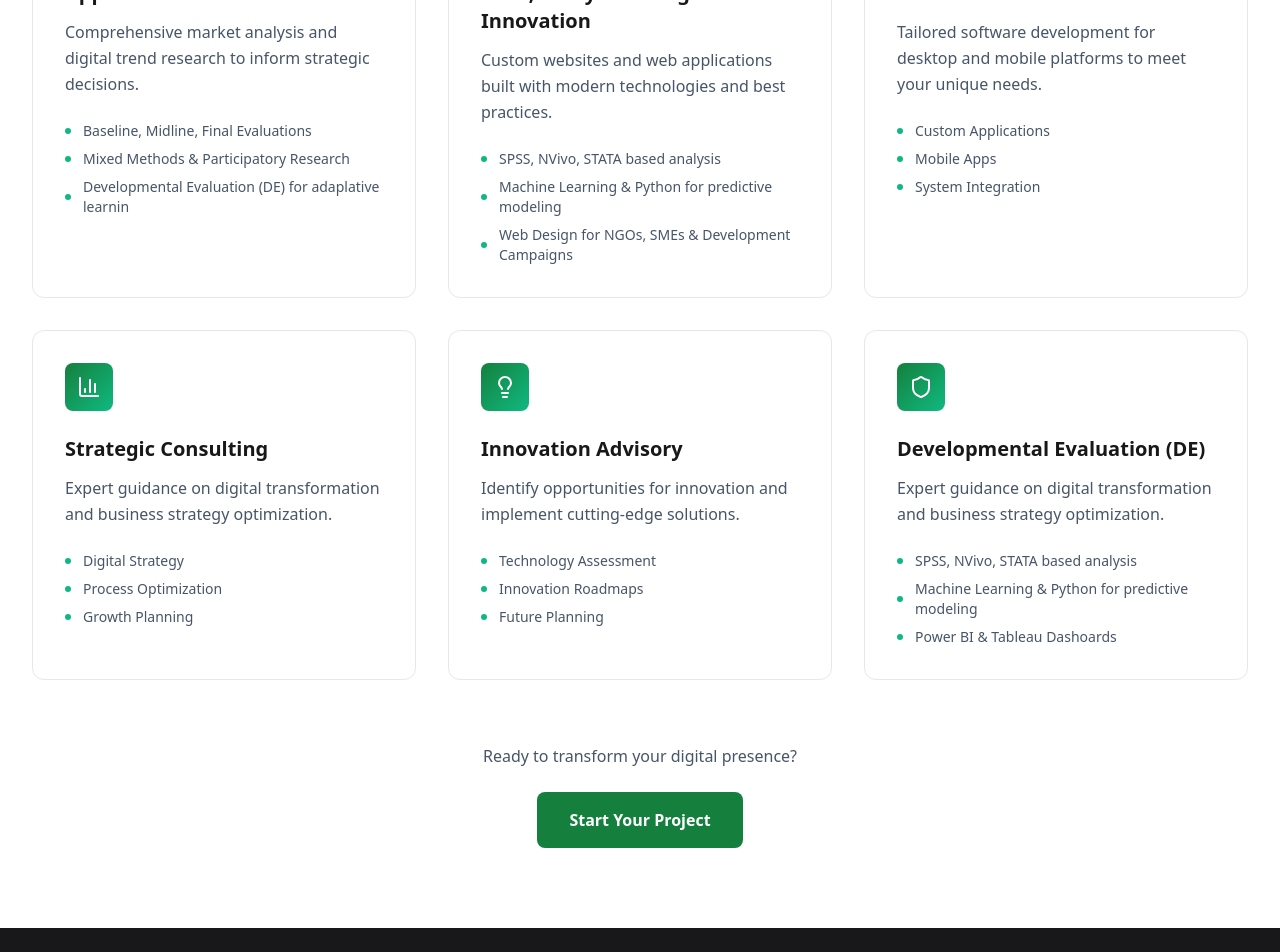
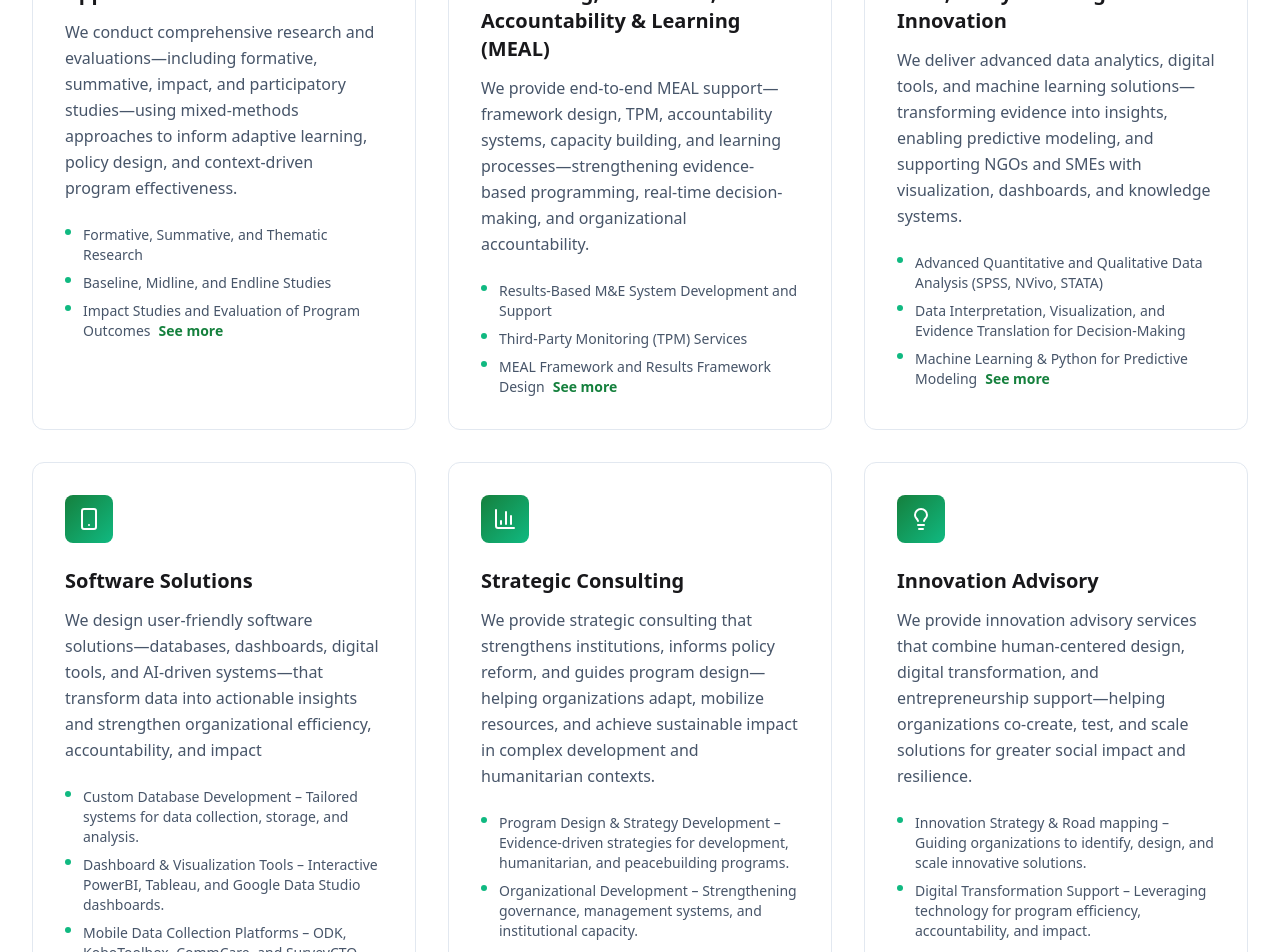
Before and after one commit to FarhanMasud07/impact-aura-consulting, a React (Vite) app: page / in a window 1280 px wide. Shown: the part 1260-2212 px from the top of the page. Built offline with nearby package versions, Linux system fonts and the light colour scheme; what @radix-ui/themes would draw is missing.

Commit message:
all the text given by client

```diff
--- a/src/components/Hero.jsx
+++ b/src/components/Hero.jsx
@@ -1,7 +1,8 @@
 import React from 'react';
 import { Link } from 'react-router-dom';
-import { ArrowRight, Zap, Globe, Users } from 'lucide-react';
+import { ArrowRight, Zap, Globe } from 'lucide-react';
 import { motion } from 'framer-motion';
+import marketing from '../assets/marketing.jpg';
 
 const Hero = () => {
   return (
@@ -71,7 +72,7 @@ const Hero = () => {
           >
             <div className="relative">
               <img
-                src="https://images.unsplash.com/photo-1551434678-e076c223a692?ixlib=rb-4.0.3&ixid=M3wxMjA3fDB8MHxwaG90by1wYWdlfHx8fGVufDB8fHx8fA%3D%3D&auto=format&fit=crop&w=2070&q=80"
+                src={marketing}
                 alt="Modern office workspace with laptops and digital tools"
                 className="rounded-2xl shadow-2xl w-full h-96 object-cover"
                 loading="lazy"
--- a/src/components/Services.jsx
+++ b/src/components/Services.jsx
@@ -1,45 +1,119 @@
-import React from 'react';
+import React, { useState } from 'react';
 import { Search, Code, BarChart3, Lightbulb, Smartphone, Shield } from 'lucide-react';
 import { motion } from 'framer-motion';
 import { Link } from 'react-router-dom';
 
 const Services = () => {
+  const [expandedCards, setExpandedCards] = useState({});
+
+  const toggleExpand = (index) => {
+    setExpandedCards((prev) => ({
+      ...prev,
+      [index]: !prev[index],
+    }));
+  };
+
   const services = [
     {
       icon: Search,
       title: 'Applied Research & Evaluation',
-      description: 'Comprehensive market analysis and digital trend research to inform strategic decisions.',
-      features: ['Baseline, Midline, Final Evaluations', 'Mixed Methods & Participatory Research', 'Developmental Evaluation (DE) for adaplative learnin']
+      description: 'We conduct comprehensive research and evaluations—including formative, summative, impact, and participatory studies—using mixed-methods approaches to inform adaptive learning, policy design, and context-driven program effectiveness.',
+      features: [
+        'Formative, Summative, and Thematic Research',
+        'Baseline, Midline, and Endline Studies',
+        'Impact Studies and Evaluation of Program Outcomes',
+        'Contextual and Situational Analysis',
+        'Needs Assessments for Program and Policy Design',
+        'Developmental Evaluation (DE) for Adaptive Learning',
+        'After-Action Reviews and Pivot Analysis',
+        'Mixed-Methods & Participatory Research'
+      ]
+    },
+    {
+      icon: Search,
+      title: 'Monitoring, Evaluation, Accountability & Learning (MEAL)',
+      description: 'We provide end-to-end MEAL support—framework design, TPM, accountability systems, capacity building, and learning processes—strengthening evidence-based programming, real-time decision-making, and organizational accountability.',
+      features: [
+        'Results-Based M&E System Development and Support',
+        'Third-Party Monitoring (TPM) Services',
+        'MEAL Framework and Results Framework Design',
+        'Accountability Mechanisms including Feedback, Complaint & Response Mechanisms (FCRM)',
+        'Strategy and Tools Development for Program Monitoring and Quality Assurance',
+        'Capacity-Building Training on Program Quality, M&E, Accountability, and Learning Systems',
+        'Process Monitoring and Real-Time Data Use',
+        'Process Documentation and Learning Reviews',
+        'Facilitation of Lessons Learned Workshops'
+      ]
     },
     {
       icon: Code,
       title: 'Data, Analytics & Digital Innovation',
-      description: 'Custom websites and web applications built with modern technologies and best practices.',
-      features: ['SPSS, NVivo, STATA based analysis', 'Machine Learning & Python for predictive modeling', 'Web Design for NGOs, SMEs & Development Campaigns']
+      description: 'We deliver advanced data analytics, digital tools, and machine learning solutions—transforming evidence into insights, enabling predictive modeling, and supporting NGOs and SMEs with visualization, dashboards, and knowledge systems.',
+      features: [
+        'Advanced Quantitative and Qualitative Data Analysis (SPSS, NVivo, STATA)',
+        'Data Interpretation, Visualization, and Evidence Translation for Decision-Making',
+        'Machine Learning & Python for Predictive Modeling',
+        'Database Development and Knowledge Management Systems',
+        'Dashboards and Digital Tools (PowerBI, Tableau, Google Data Studio)',
+        'Thematic and Gender Studies using Mixed Methods',
+        'Web and Digital Solutions for NGOs, SMEs, and Development Campaigns'
+      ]
     },
     {
       icon: Smartphone,
       title: 'Software Solutions',
-      description: 'Tailored software development for desktop and mobile platforms to meet your unique needs.',
-      features: ['Custom Applications', 'Mobile Apps', 'System Integration']
+      description: 'We design user-friendly software solutions—databases, dashboards, digital tools, and AI-driven systems—that transform data into actionable insights and strengthen organizational efficiency, accountability, and impact',
+      features: [
+        'Custom Database Development – Tailored systems for data collection, storage, and analysis.',
+        'Dashboard & Visualization Tools – Interactive PowerBI, Tableau, and Google Data Studio dashboards.',
+        'Mobile Data Collection Platforms – ODK, KoboToolbox, CommCare, and SurveyCTO setup and integration.',
+        'Knowledge Management Systems – Centralized platforms for research, program, and organizational learning.',
+        'Web & Digital Solutions – Websites, portals, and apps for NGOs, SMEs, and development campaigns.',
+        'Machine Learning & Predictive Analytics – Python and AI-enabled tools for forecasting and trend analysis.',
+        'Automation Tools – Workflow and reporting automation to enhance efficiency and accuracy.'
+      ]
     },
     {
       icon: BarChart3,
       title: 'Strategic Consulting',
-      description: 'Expert guidance on digital transformation and business strategy optimization.',
-      features: ['Digital Strategy', 'Process Optimization', 'Growth Planning']
+      description: 'We provide strategic consulting that strengthens institutions, informs policy reform, and guides program design—helping organizations adapt, mobilize resources, and achieve sustainable impact in complex development and humanitarian contexts.',
+      features: [
+        'Program Design & Strategy Development – Evidence-driven strategies for development, humanitarian, and peacebuilding programs.',
+        'Organizational Development – Strengthening governance, management systems, and institutional capacity.',
+        'Policy Analysis & Reform – Advising governments, NGOs, and donors on policy design and implementation.',
+        'Change Management – Supporting organizations through transitions, restructuring, and adaptive leadership.',
+        'Partnership & Resource Mobilization – Designing fundraising strategies, donor engagement, and consortium development.',
+        'Risk & Resilience Planning – Scenario planning and adaptive strategies for fragile and conflict-affected settings.',
+        'Monitoring Strategic Goals – Aligning results frameworks with organizational missions and long-term impact.'
+      ]
     },
     {
       icon: Lightbulb,
       title: 'Innovation Advisory',
-      description: 'Identify opportunities for innovation and implement cutting-edge solutions.',
-      features: ['Technology Assessment', 'Innovation Roadmaps', 'Future Planning']
+      description: 'We provide innovation advisory services that combine human-centered design, digital transformation, and entrepreneurship support—helping organizations co-create, test, and scale solutions for greater social impact and resilience.',
+      features: [
+        'Innovation Strategy & Road mapping – Guiding organizations to identify, design, and scale innovative solutions.',
+        'Digital Transformation Support – Leveraging technology for program efficiency, accountability, and impact.',
+        'Human-Centered Design (HCD) – Applying participatory approaches to co-create solutions with communities.',
+        'Social Innovation & Entrepreneurship – Supporting youth, women, and SMEs to develop scalable, sustainable enterprises.',
+        'Incubation & Acceleration Support – Mentoring startups and social ventures in fragile and emerging markets.',
+        'Technology Scouting – Identifying digital tools, platforms, and partnerships for development programs.',
+        'Innovation Labs & Pilots – Designing, testing, and scaling pilots for adaptive learning and impact.',
+      ]
     },
     {
       icon: Shield,
       title: 'Developmental Evaluation (DE)',
-      description: 'Expert guidance on digital transformation and business strategy optimization.',
-      features: ['SPSS, NVivo, STATA based analysis', 'Machine Learning & Python for predictive modeling', 'Power BI & Tableau Dashoards']
+      description: 'At ImpactAura, we apply Developmental Evaluation (DE) to generate real-time learning and adaptive solutions in complex contexts. Unlike traditional evaluations, DE embeds continuous feedback, enabling programs to pivot, innovate, and remain responsive to dynamic realities while translating evidence into actionable strategies for lasting impact.',
+      features: [
+        'Adaptive Evaluation Design – Real-time feedback systems tailored for complex and evolving programs.',
+        'Innovation Testing & Learning – Tracking pilot projects and new approaches to identify what works.',
+        'Utilization-Focused Evaluation – Ensuring findings are actionable for decision-makers and practitioners.',
+        'Complex Systems Analysis – Understanding dynamic contexts in fragile and conflict-affected settings.',
+        'Embedded Evaluator Support – Providing ongoing advisory within program teams for continuous adaptation.',
+        'Participatory Learning Approaches – Engaging stakeholders to co-create solutions and refine interventions.',
+        'Evidence-to-Action Pathways – Translating evaluation insights into strategic program pivots and policy reforms.',
+      ]
     },
   ];
 
@@ -63,16 +137,19 @@ const Services = () => {
         <div className="grid grid-cols-1 md:grid-cols-2 lg:grid-cols-3 gap-8">
           {services.map((service, index) => {
             const IconComponent = service.icon;
+            const isExpanded = expandedCards[index] || false;
+            const featuresToShow = isExpanded ? service.features : service.features.slice(0, 3);
+
             return (
               <motion.div
                 key={service.title}
-                className="bg-white border border-slate-200 rounded-xl p-8 hover:shadow-lg transition-shadow duration-300 group"
+                className="bg-white border border-slate-200 rounded-xl p-8 hover:shadow-lg transition-shadow duration-300 group flex flex-col"
                 initial={{ opacity: 0, y: 20 }}
                 whileInView={{ opacity: 1, y: 0 }}
                 transition={{ duration: 0.5, delay: index * 0.1 }}
                 viewport={{ once: true }}
               >
-                <div className="space-y-6">
+                <div className="space-y-6 flex-1 flex flex-col">
                   {/* Icon */}
                   <div className="w-12 h-12 bg-gradient-to-br from-green-700 to-emerald-500 rounded-lg flex items-center justify-center group-hover:scale-110 transition-transform duration-300">
                     <IconComponent className="h-6 w-6 text-white" aria-hidden="true" />
@@ -80,22 +157,41 @@ const Services = () => {
 
                   {/* Content */}
                   <div className="space-y-3">
-                    <h3 className="text-xl font-semibold text-zinc-900">
-                      {service.title}
-                    </h3>
-                    <p className="text-slate-600 leading-relaxed">
-                      {service.description}
-                    </p>
+                    <h3 className="text-xl font-semibold text-zinc-900">{service.title}</h3>
+                    <p className="text-slate-600 leading-relaxed">{service.description}</p>
                   </div>
 
                   {/* Features */}
-                  <ul className="space-y-2">
-                    {service.features.map((feature) => (
-                      <li key={feature} className="flex items-center text-sm text-slate-600">
-                        <div className="w-1.5 h-1.5 bg-emerald-500 rounded-full mr-3 flex-shrink-0" aria-hidden="true"></div>
-                        {feature}
+                  <ul className="space-y-2 flex-1">
+                    {featuresToShow.map((feature, idx) => {
+                      const isLastVisible = !isExpanded && idx === 2; // 3rd feature when collapsed
+                      return (
+                        <li key={feature} className="flex items-start text-sm text-slate-600">
+                          <div className="w-1.5 h-1.5 bg-emerald-500 rounded-full mr-3 flex-shrink-0 mt-1" aria-hidden="true"></div>
+                          <span>
+                            {feature}
+                            {isLastVisible && (
+                              <button
+                                onClick={() => toggleExpand(index)}
+                                className="ml-2 text-green-700 font-semibold hover:underline"
+                              >
+                                See more
+                              </button>
+                            )}
+                          </span>
+                        </li>
+                      );
+                    })}
+                    {isExpanded && service.features.length > 3 && (
+                      <li className="flex justify-start mt-2">
+                        <button
+                          onClick={() => toggleExpand(index)}
+                          className="text-green-700 font-semibold hover:underline"
+                        >
+                          See less
+                        </button>
                       </li>
-                    ))}
+                    )}
                   </ul>
                 </div>
               </motion.div>
@@ -105,9 +201,7 @@ const Services = () => {
 
         {/* CTA */}
         <div className="text-center mt-16">
-          <p className="text-slate-600 mb-6">
-            Ready to transform your digital presence?
-          </p>
+          <p className="text-slate-600 mb-6">Ready to transform your digital presence?</p>
           <Link
             to="/contact"
             className="inline-flex items-center px-8 py-4 bg-green-700 text-white font-semibold rounded-lg hover:bg-green-800 transition-colors duration-200 focus:outline-none focus:ring-2 focus:ring-green-700 focus:ring-offset-2"
```
Also changed, not shown: 1 other file (tests, documents, lock files or other folders).
